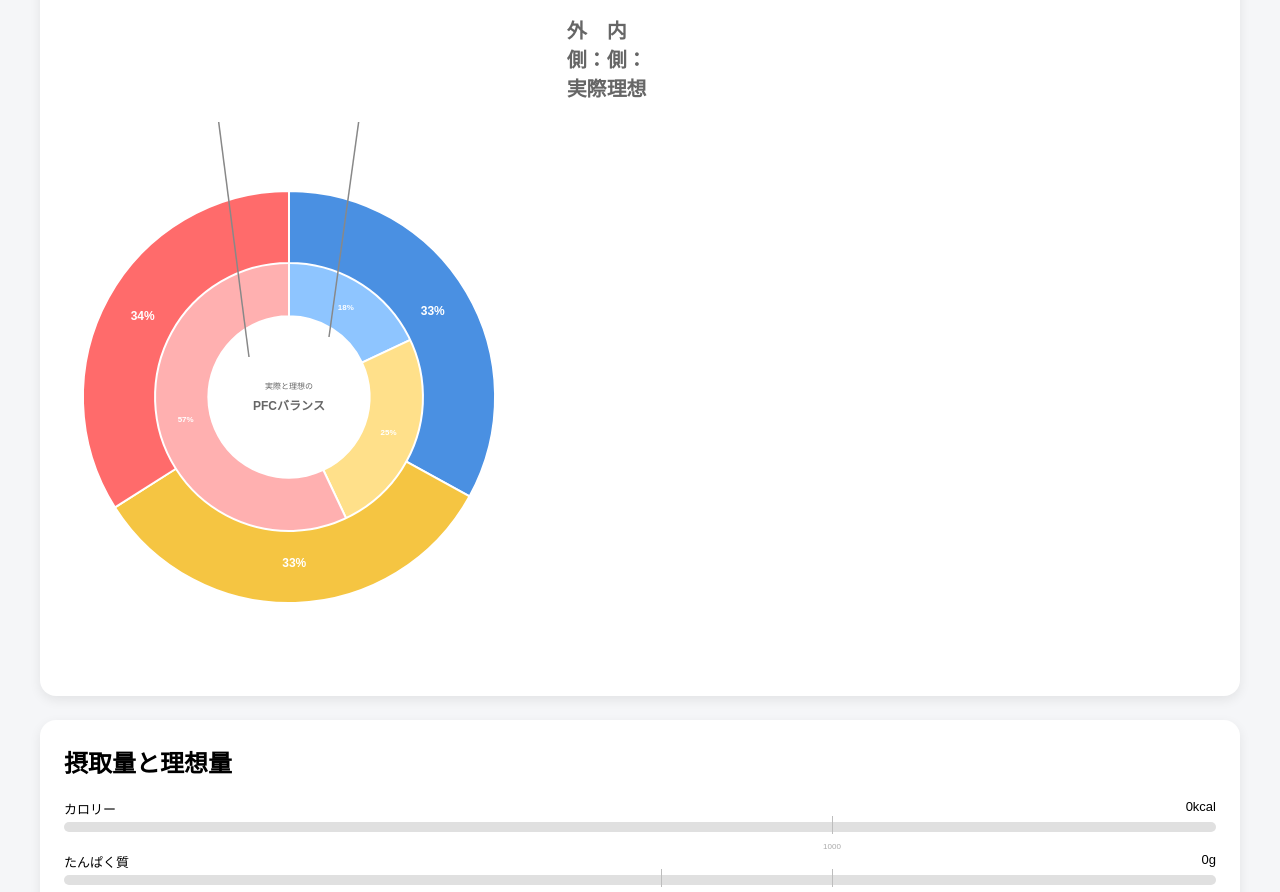
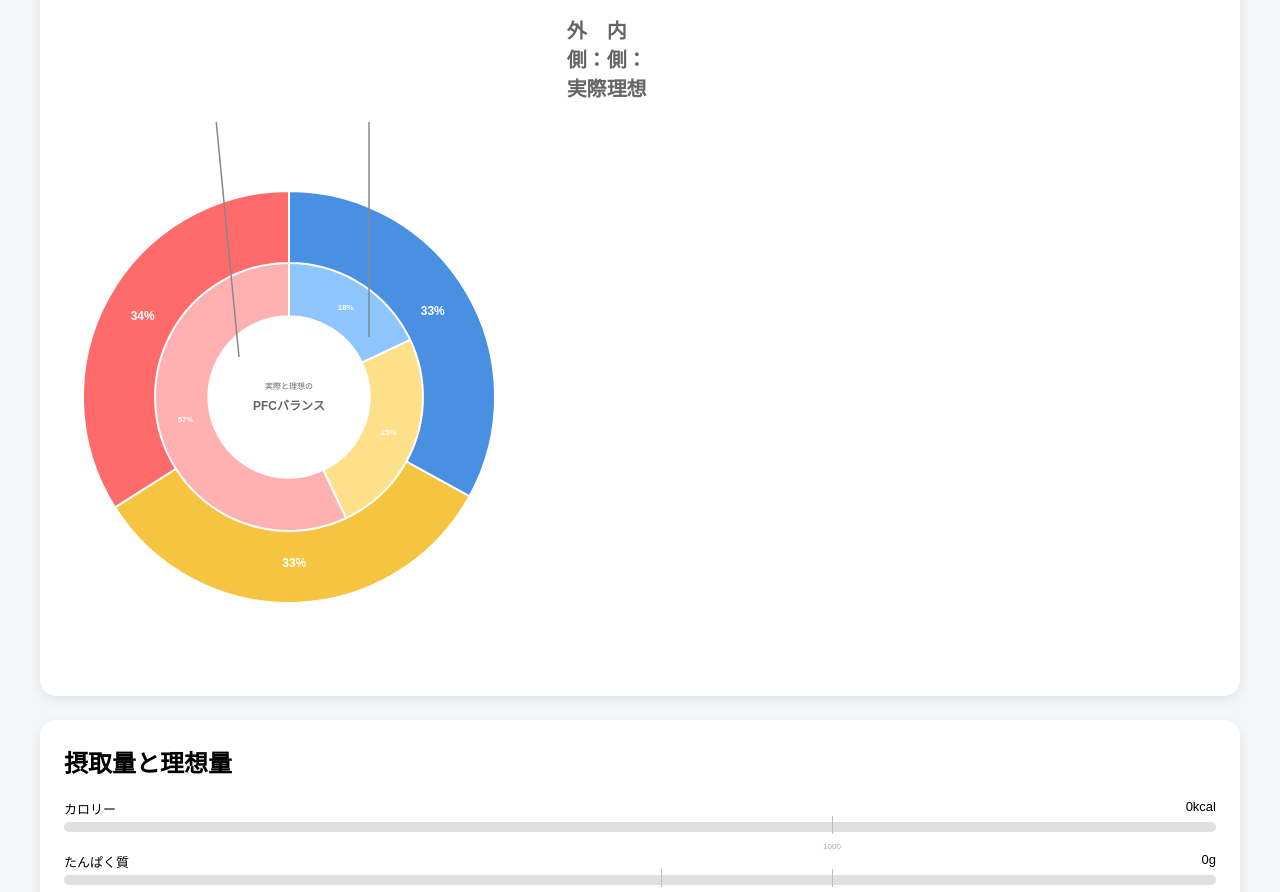
Before and after one commit to rinxxlove/nutrition-app, a website: page src/index.html in a window 1280 px wide. Shown: the part 780-1672 px from the top of the page. Drawn offline with nearby package versions, Linux system fonts and the light colour scheme.

Commit message:
Update index.html

```diff
--- a/src/index.html
+++ b/src/index.html
@@ -659,13 +659,13 @@ ctx.lineWidth = 1.5;
 // 左
 ctx.beginPath();
 ctx.moveTo(centerX - 80, centerY - 350);
-ctx.lineTo(centerX - 40, centerY - 40);
+ctx.lineTo(centerX - 50, centerY - 40);
 ctx.stroke();
 
 // 右
 ctx.beginPath();
 ctx.moveTo(centerX + 80, centerY - 350);
-ctx.lineTo(centerX + 40, centerY - 60);
+ctx.lineTo(centerX + 80, centerY - 60);
 ctx.stroke();
 
   ctx.restore();
```
